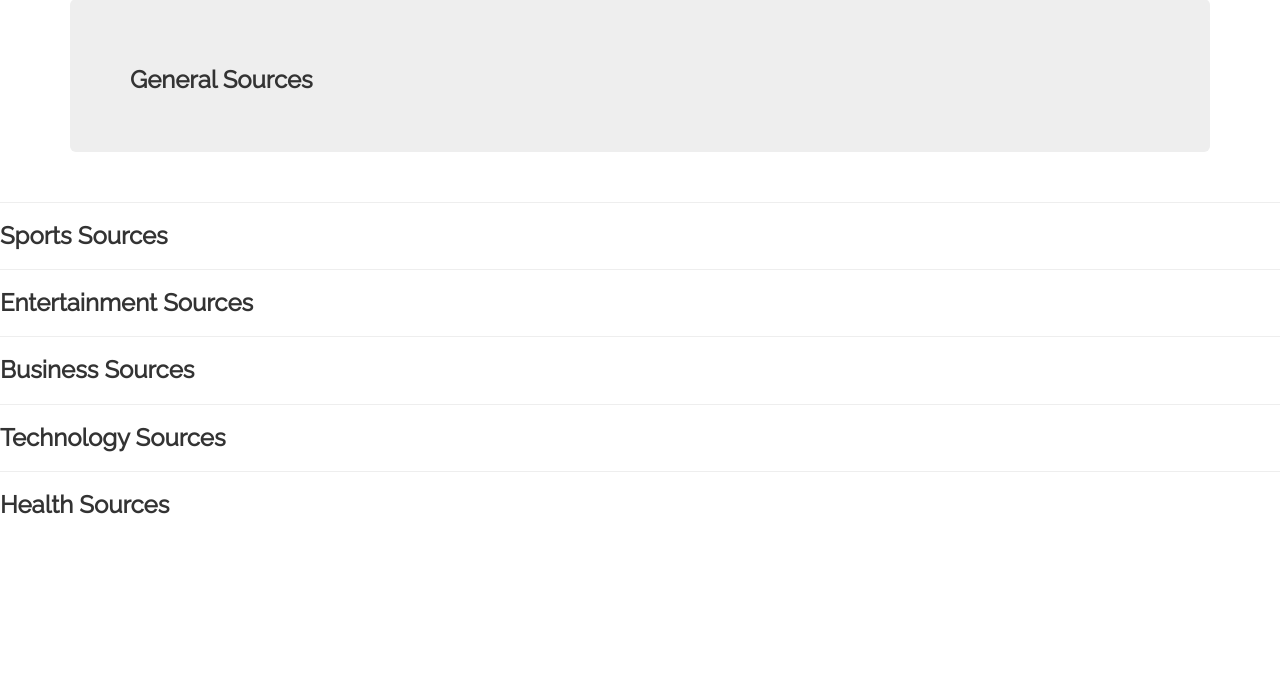
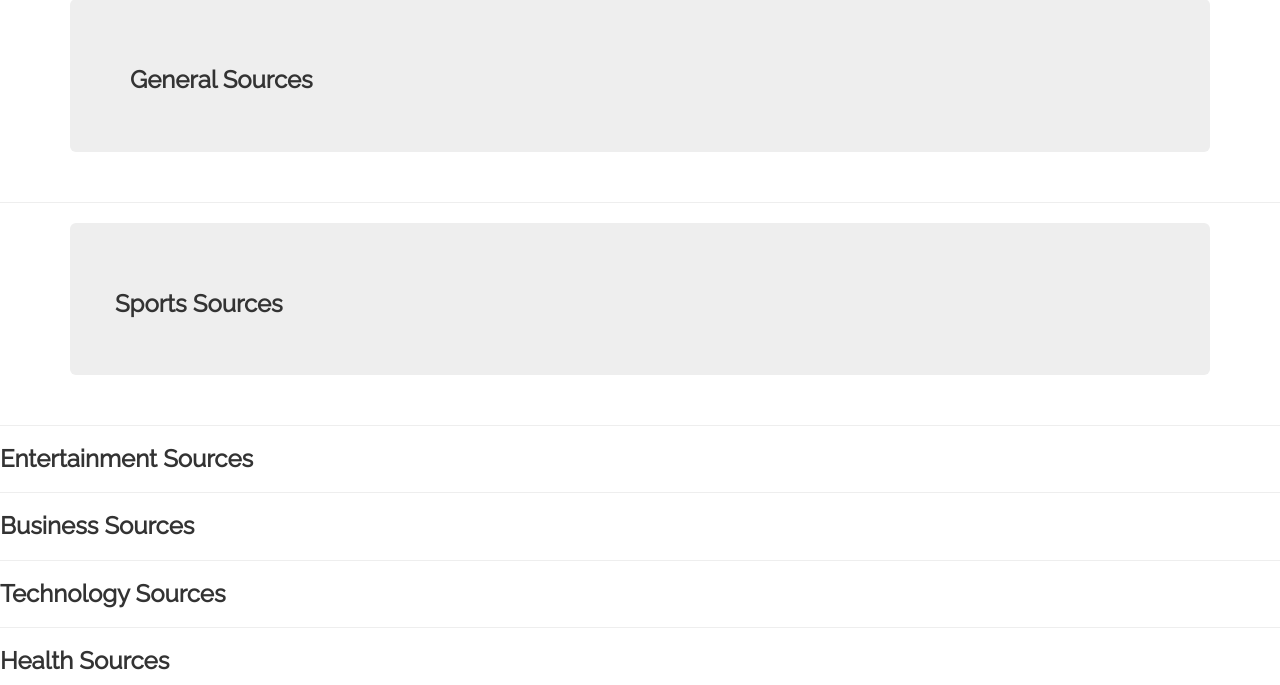
Before and after one commit to Anne56njeri/Newsapp, a Flask app: template app/templates/index.html in a window 1280 px wide. Shown: the part 384-1069 px from the top of the page. Before the commit the page ends 898 px from the top, so only its background shows below. Run offline with Flask 2, Linux system fonts and the light colour scheme; the template is opened without the code that fills it: most values are stand-ins (such as "Sample title", 1, 10 or a date in 2020); some libraries are stand-ins or nearby versions.

Commit message:
added 4 jumbotron classes

```diff
--- a/app/templates/index.html
+++ b/app/templates/index.html
@@ -30,10 +30,15 @@
 
 
 <hr>
+<div class="container">
+  <div class="jumbotron">
+    <div class="row">
 <h3 style="font-family: 'Raleway', sans-serif; font-weight: bold"> Sports Sources</h3>
-<ul>
+
   {{macro.displaySources(sports)}}
-</ul>
+</div>
+</div>
+</div>
 <hr>
 <h3 style="font-family: 'Raleway', sans-serif; font-weight: bold"> Entertainment Sources<h3>
   <ul>
--- a/app/templates/macros.html
+++ b/app/templates/macros.html
@@ -3,7 +3,7 @@
 
      {% for source in sources_list%}
      <div class="col-sm-6 col-md-3">
-    <button class="button" style="background-color:purple" ><a style="color:white;" href ="/article">{{source.name}}</a></button>
+    <button class="button" style="background-color:purple; padding:20px; text-align:center;font-size:15px; border-radius:12px;" ><a style="color:white;" href ="/article">{{source.name}}</a></button>
   </div>
   <br>
      {% endfor %}
```
